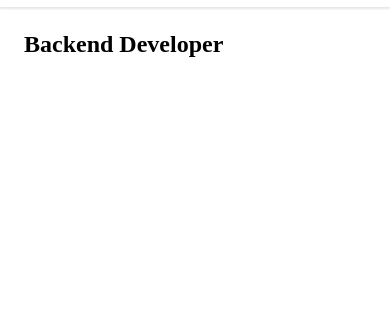
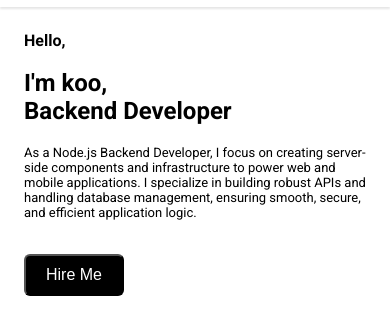
Before and after one commit to Isaiah38/my_portfolio_website, a plain HTML site: page index.html in a window 390 px wide. Shown: the part 73-408 px from the top of the page. Drawn offline with Linux system fonts and the light colour scheme.

Commit message:
hero: added little content

```diff
--- a/index.html
+++ b/index.html
@@ -30,7 +30,13 @@
     </header>
     <section class="hero" id="hero">
       <div class="content_container left">
-        <h1>Backend Developer</h1>
+        <h4>Hello,</h4>
+        <br/>
+        <h1>I'm koo, <br />Backend Developer</h1>
+        <p>
+          As a Node.js Backend Developer, I focus on creating server-side components and infrastructure to power web and mobile applications. I specialize in building robust APIs and handling database management, ensuring smooth, secure, and efficient application logic.
+        </p>
+        <button class="hireme_btn">Hire Me</button>
       </div>
       <div class="svg_container right"></div>
     </section>
--- a/style/index.css
+++ b/style/index.css
@@ -1,7 +1,11 @@
+@import url('https://fonts.googleapis.com/css2?family=Roboto:wght@400;500;700&display=swap');
+
 :root {
-    --hoverDarkPurple: purple;
-    --hoverLightPurple: rgb(251, 213, 251);
-    --hoverButtontextColor: white;
+    --hoverDarkPurple: #800080;
+    --hoverLightPurple: #fbd5fb;
+    --hoverButtontextColor: #ffffff;
+    --bgColor: #2a2b30;
+    --yellow: #ffff00;
 }
 
 * {
@@ -22,8 +26,24 @@ header {
 .hero {
     height: 80vh;
     padding: 24px;
+    color: black;
+    font-size: 40px;
+    font-family: 'Roboto', sans-serif;
 }
 
+button{
+    padding: 10px 20px;
+    background-color: black;
+    color: white;
+    font-size: 16px;
+    border-radius: 6px;
+    cursor: pointer;
+}
+
+.hireme_btn{
+    margin-top: 10%;
+
+}
 .header_wrapper {
     display: flex;
     align-items: center;
@@ -33,9 +53,10 @@ header {
     width: 100px;
 }
 
-.header_left_container img{
+.header_left_container img {
     width: 100%;
 }
+
 .header_right_container {
     flex-grow: 1;
     display: flex;
@@ -43,14 +64,16 @@ header {
     align-items: center;
     gap: 1vw;
 }
-#menu{
+
+#menu {
     display: flex;
     justify-content: flex-end;
     align-items: center;
     gap: 1vw;
     cursor: pointer;
 }
-.header_right_container a{
+
+.header_right_container a {
     display: flex;
     justify-content: flex-end;
     align-items: center;
@@ -61,11 +84,12 @@ header {
     user-select: none;
 
 }
-.header_right_container span img{
+
+.header_right_container span img {
     width: 100%;
 }
 
-.header_right_container span{
+.header_right_container span {
     width: 30px;
     height: 30px;
     display: none;
@@ -75,14 +99,31 @@ header {
     background-color: var(--hoverLightPurple);
     cursor: pointer;
 }
+.content_container.left p{
+    margin-top: 20px;
+    font-size: 16px;
+    max-width: 50%;
 
-@media only screen and (max-width: 600px){
-	/*Big smartphones [426px -> 600px]*/
-    #menu{
+}
+@media only screen and (max-width: 600px) {
+
+    /*Big smartphones [426px -> 600px]*/
+    #menu {
         display: none;
     }
-    .header_right_container span{
+
+    .header_right_container span {
         display: block;
     }
 
+    .hero {
+        font-size: 1em;
+    }
+    .content_container.left p{
+        margin-top: 20px;
+        font-size: 13px;
+        max-width: 100%;
+
+    }
+
 }
```
